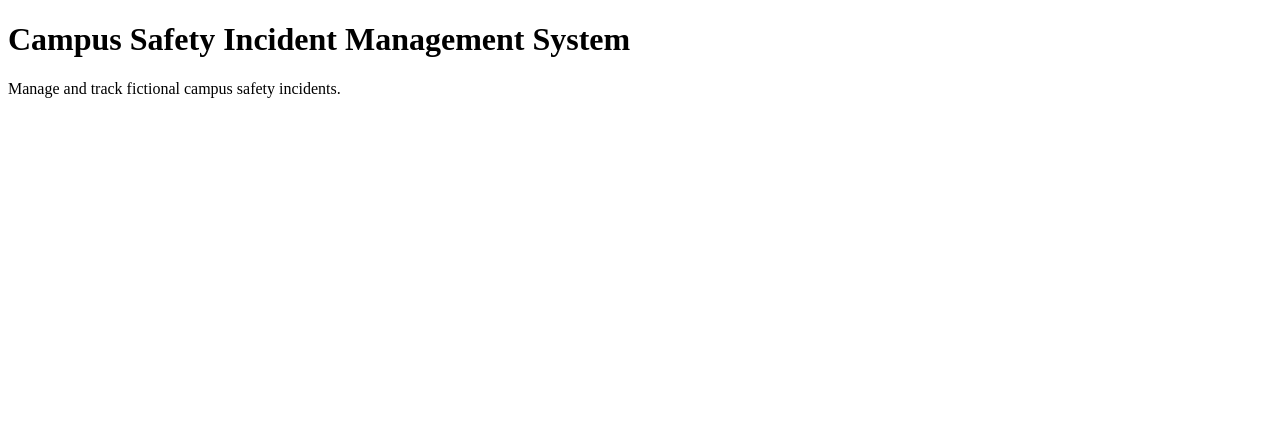
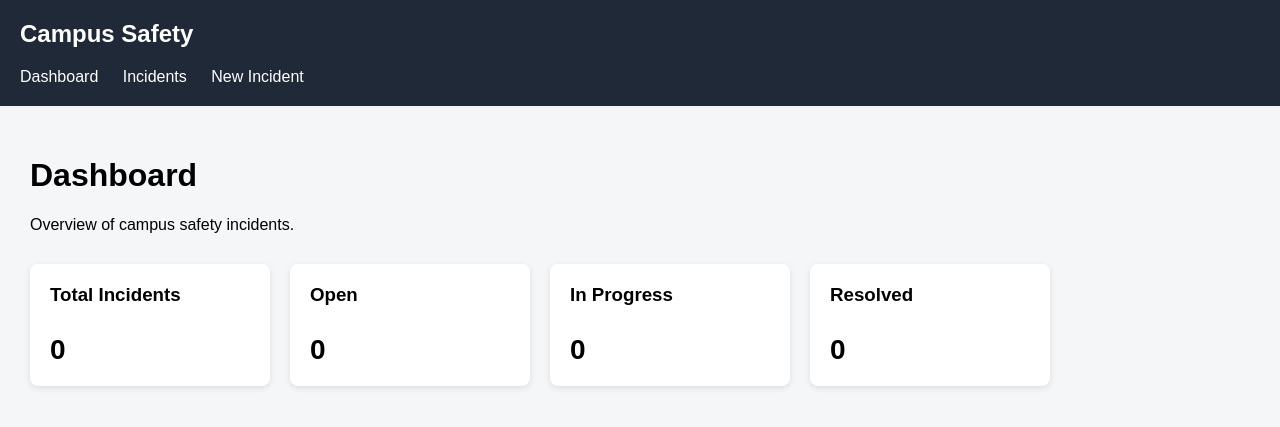
Before and after one commit to Sukhman-Singh007/campus-safety-incident-system, a Flask app: page / in a window 1280 px wide. Shown: the top 427 px of the page. Run offline with Flask 3, Linux system fonts and the light colour scheme.

Commit message:
Add dashboard layout and styling

```diff
--- /dev/null
+++ b/static/style.css
@@ -0,0 +1,48 @@
+body {
+    margin: 0;
+    font-family: Arial, sans-serif;
+    background-color: #f4f6f8;
+}
+
+nav {
+    background-color: #1f2937;
+    padding: 20px;
+}
+
+nav h2 {
+    color: white;
+    margin-top: 0;
+}
+
+nav a {
+    color: white;
+    text-decoration: none;
+    margin-right: 20px;
+}
+
+main {
+    padding: 30px;
+}
+.stats-container {
+    display: flex;
+    gap: 20px;
+    margin-top: 30px;
+}
+
+.stat-card {
+    background-color: white;
+    padding: 20px;
+    border-radius: 8px;
+    width: 200px;
+    box-shadow: 0 2px 6px rgba(0, 0, 0, 0.1);
+}
+
+.stat-card h3 {
+    margin-top: 0;
+}
+
+.stat-card p {
+    font-size: 28px;
+    font-weight: bold;
+    margin-bottom: 0;
+}
--- a/templates/index.html
+++ b/templates/index.html
@@ -3,9 +3,45 @@
 <head>
     <meta charset="UTF-8">
     <title>Campus Safety Incident Management System</title>
+    <link rel="stylesheet" href="{{ url_for('static', filename='style.css') }}">
 </head>
+
 <body>
-    <h1>Campus Safety Incident Management System</h1>
-    <p>Manage and track fictional campus safety incidents.</p>
+    <nav>
+        <h2>Campus Safety</h2>
+
+        <a href="/">Dashboard</a>
+        <a href="#">Incidents</a>
+        <a href="#">New Incident</a>
+    </nav>
+
+    <main>
+        <h1>Dashboard</h1>
+        <p>Overview of campus safety incidents.</p>
+
+        <div class="stats-container">
+
+            <div class="stat-card">
+                <h3>Total Incidents</h3>
+                <p>0</p>
+            </div>
+
+            <div class="stat-card">
+                <h3>Open</h3>
+                <p>0</p>
+            </div>
+
+            <div class="stat-card">
+                <h3>In Progress</h3>
+                <p>0</p>
+            </div>
+
+            <div class="stat-card">
+                <h3>Resolved</h3>
+                <p>0</p>
+            </div>
+
+        </div>
+    </main>
 </body>
 </html>
```
